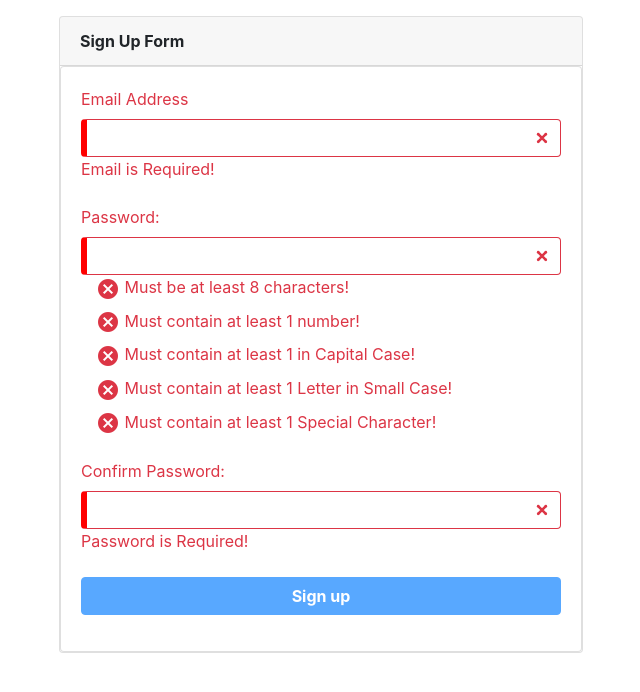
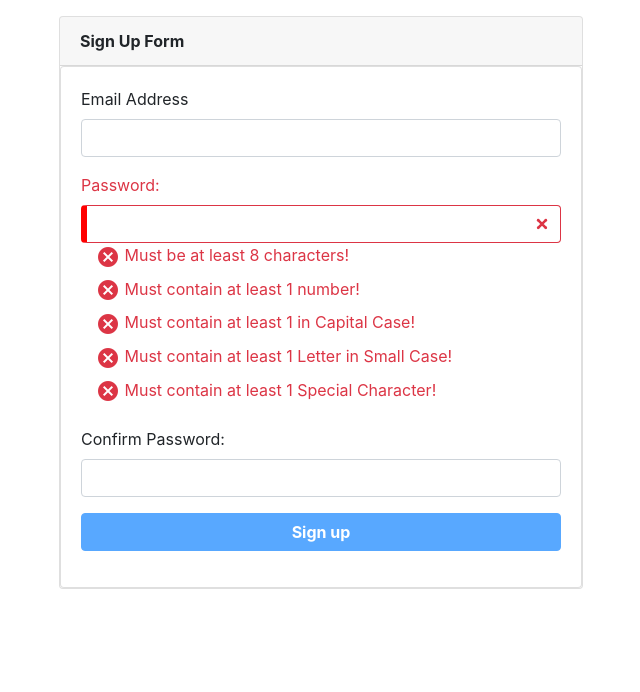
Before and after one commit to helderscrolls/password-validation-exemple, an Angular app: page /form in a window 1280 px wide. Shown: the top 692 px of the page, without its empty margins (319-959 px from the left). Built offline with nearby package versions, Linux system fonts and the light colour scheme.

Commit message:
added touched validator for inputs/errors

```diff
--- a/src/app/components/signup-form/signup-form.component.html
+++ b/src/app/components/signup-form/signup-form.component.html
@@ -7,11 +7,13 @@
       <div class="card card-body">
         <form [formGroup]="formSignup" (submit)="submit()">
           <div class="form-group">
-            <label for="email" [ngClass]="formSignup.controls['email'].invalid ? 'text-danger' : ''">Email
+            <label for="email"
+              [ngClass]="formSignup.controls['email'].invalid && formSignup.controls['email'].touched ? 'text-danger' : ''">Email
               Address</label>
             <input id="email" formControlName="email" type="email" class="form-control"
-              [ngClass]="formSignup.controls['email'].invalid ? 'is-invalid' : ''">
-            <label class="text-danger" *ngIf="formSignup.controls['email'].hasError('required')">
+              [ngClass]="formSignup.controls['email'].invalid && formSignup.controls['email'].touched ? 'is-invalid' : ''">
+            <label class="text-danger"
+              *ngIf="formSignup.controls['email'].hasError('required') && formSignup.controls['email'].touched">
               Email is Required!
             </label>
             <label class="text-danger" *ngIf="formSignup.controls['email'].hasError('email')">
@@ -27,7 +29,7 @@
               Password is Required!
             </label> -->
             <label class="col"
-              [ngClass]="formSignup.controls['password'].hasError('required') || formSignup.controls['password'].hasError('minlength')  ? 'text-danger' : 'text-success'">
+              [ngClass]="formSignup.controls['password'].hasError('required') || formSignup.controls['password'].hasError('minlength') ? 'text-danger' : 'text-success'">
               <i class="material-icons">{{ formSignup.controls['password'].hasError('required') ||
                 formSignup.controls['password'].hasError('minlength') ? 'cancel' :
                 'check_circle' }}</i>
@@ -64,20 +66,19 @@
           </div>
           <div class="form-group">
             <label for="confirmPassword"
-              [ngClass]="formSignup.controls['confirmPassword'].invalid ? 'text-danger' : ''">Confirm
+              [ngClass]="formSignup.controls['confirmPassword'].invalid && formSignup.get('confirmPassword').touched || formSignup.controls['confirmPassword'].hasError('noPasswordMatch') ? 'text-danger' : ''">Confirm
               Password:</label>
             <input id="confirmPassword" formControlName="confirmPassword" type="password" class="form-control"
-              [ngClass]="formSignup.controls['confirmPassword'].invalid ? 'is-invalid' : ''">
-            <label class="text-danger" *ngIf="formSignup.controls['confirmPassword'].hasError('required')">
+              [ngClass]="formSignup.controls['confirmPassword'].invalid && formSignup.get('confirmPassword').touched || formSignup.controls['confirmPassword'].hasError('noPasswordMatch') ? 'is-invalid' : ''">
+            <label class="text-danger" *ngIf="formSignup.controls['confirmPassword'].hasError('required') && formSignup.get('confirmPassword').touched">
               Password is Required!
             </label>
-            <label class="text-danger" *ngIf="formSignup.controls['confirmPassword'].hasError('NoPassswordMatch')">
+            <label class="text-danger" *ngIf="formSignup.controls['confirmPassword'].hasError('noPasswordMatch')">
               Password do not match
             </label>
           </div>
           <div class="form-group">
-            <button [disabled]="formSignup.invalid" type="submit"
-              class="btn btn-primary btn-block font-weight-bold">Sign
+            <button [disabled]="formSignup.invalid" type="submit" class="btn btn-primary btn-block font-weight-bold">Sign
               up</button>
           </div>
         </form>
```
